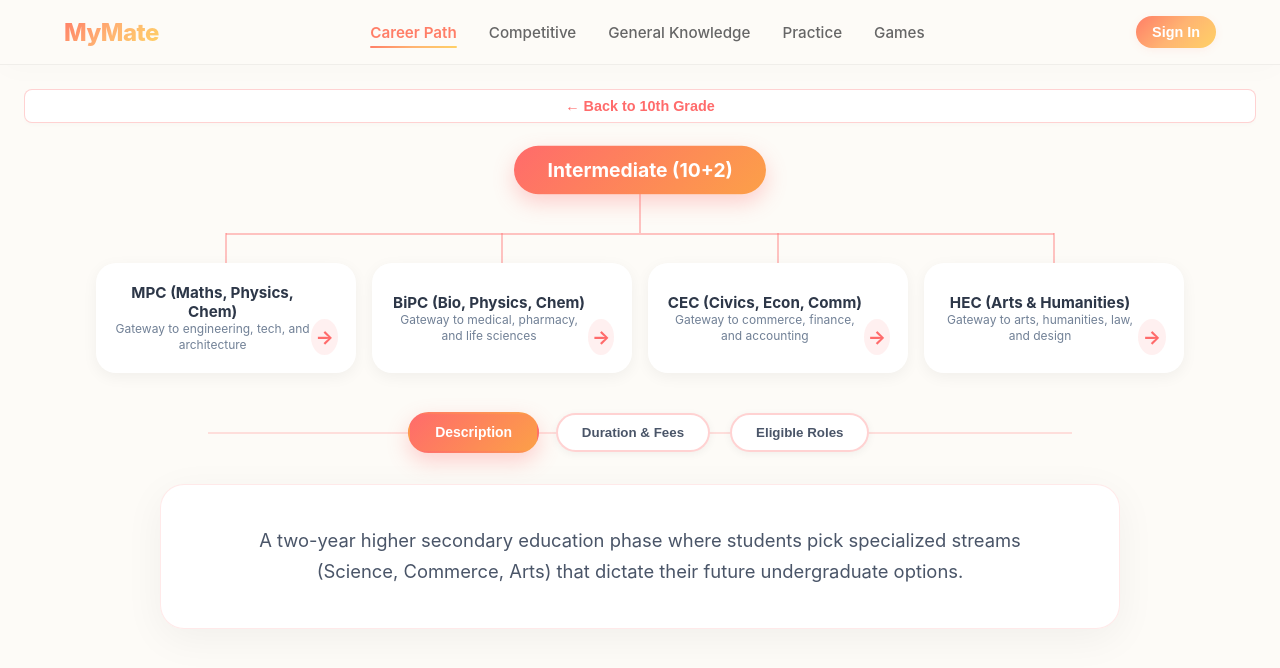
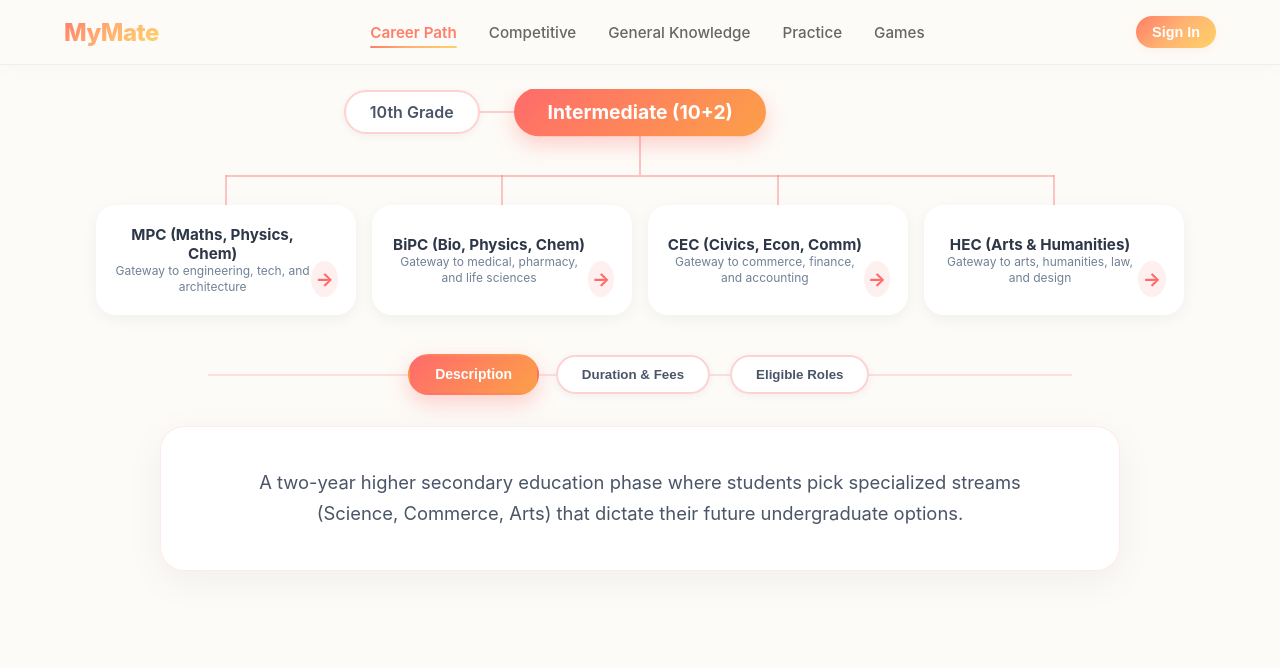
Before and after one commit to mymate01/mymate-app, a Next.js app: page /career-path in a window 1280 px wide. Both pictures are taken after a click on the element 226 px from the left and 260 px from the top of the page. Shown: the top 668 px of the page. Built offline with nearby package versions, Linux system fonts and the light colour scheme.

Commit message:
feat(MYM-11): restore horizontal history path now that dom duplication bug is fixed

```diff
--- a/src/components/CareerMap/CareerMap.module.css
+++ b/src/components/CareerMap/CareerMap.module.css
@@ -17,25 +17,45 @@
   z-index: 10;
 }
 
-.backButton {
-  background: white;
-  border: 1px solid #e2e8f0;
-  border-radius: 20px;
-  padding: 8px 16px;
-  color: #64748b;
-  font-weight: 600;
-  font-size: 0.9rem;
-  cursor: pointer;
-  transition: all 0.2s ease;
-  margin-bottom: 24px;
-  box-shadow: 0 2px 4px rgba(0,0,0,0.02);
+.activeNodeContainer {
+  display: grid;
+  grid-template-columns: 1fr auto 1fr;
+  align-items: center;
+  position: relative;
+  z-index: 10;
 }
 
-.backButton:hover {
-  background: #f8fafc;
-  border-color: #cbd5e1;
-  color: #334155;
-  transform: translateX(-4px);
+.historyPathLeft {
+  grid-column: 1;
+  justify-self: end;
+  display: flex;
+  align-items: center;
+}
+
+.historyPill {
+  background: white;
+  border: 2px solid rgba(255, 107, 107, 0.3);
+  border-radius: 30px;
+  padding: 10px 24px;
+  color: #4a5568;
+  font-weight: 600;
+  cursor: pointer;
+  white-space: nowrap;
+  box-shadow: 0 2px 8px rgba(0,0,0,0.05);
+  transition: all 0.3s ease;
+}
+
+.historyPill:hover {
+  transform: translateY(-2px);
+  border-color: rgba(255, 107, 107, 0.6);
+  box-shadow: 0 6px 15px rgba(255,107,107,0.15);
+}
+
+.horizontalStem {
+  width: 40px;
+  height: 2px;
+  background: rgba(255, 107, 107, 0.3);
+  flex-shrink: 0;
 }
 
 .activeBranchWrapper {
--- a/src/components/CareerMap/CareerMap.tsx
+++ b/src/components/CareerMap/CareerMap.tsx
@@ -29,21 +29,30 @@ export default function CareerMap({ data }: { data: CareerNode }) {
 
         {/* Render Active Node and its history path */}
         <div className={styles.activeBranchWrapper} key={`wrapper-${activeNode.id}`}>
-
-            {/* Back Button for History */}
+          <div className={styles.activeNodeContainer}>
+            {/* History path attached to the left */}
             {path.length > 1 && (
-              <button
-                className={styles.backButton}
-                onClick={() => handleCrumbClick(path.length - 2)}
-              >
-                ← Back to {path[path.length - 2].label}
-              </button>
+              <div className={styles.historyPathLeft}>
+                {path.slice(0, -1).map((node, index) => (
+                  <React.Fragment key={node.id}>
+                    <div
+                      className={styles.historyPill}
+                      onClick={() => handleCrumbClick(index)}
+                      title="Click to go back"
+                    >
+                      {node.label}
+                    </div>
+                    <div className={styles.horizontalStem}></div>
+                  </React.Fragment>
+                ))}
+              </div>
             )}
 
             {/* The Active Node */}
             <div className={styles.activeNodePill}>
               {activeNode.label}
             </div>
+          </div>
 
           {hasChildren && (
             <>
```
